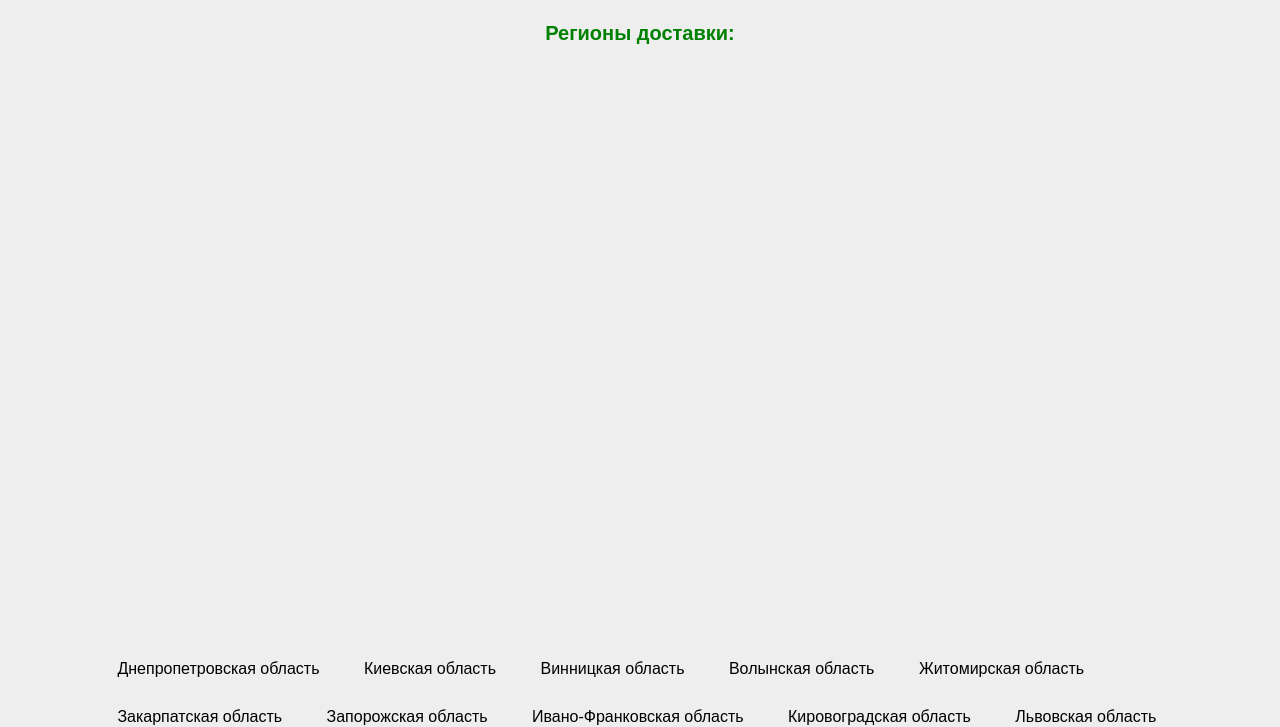
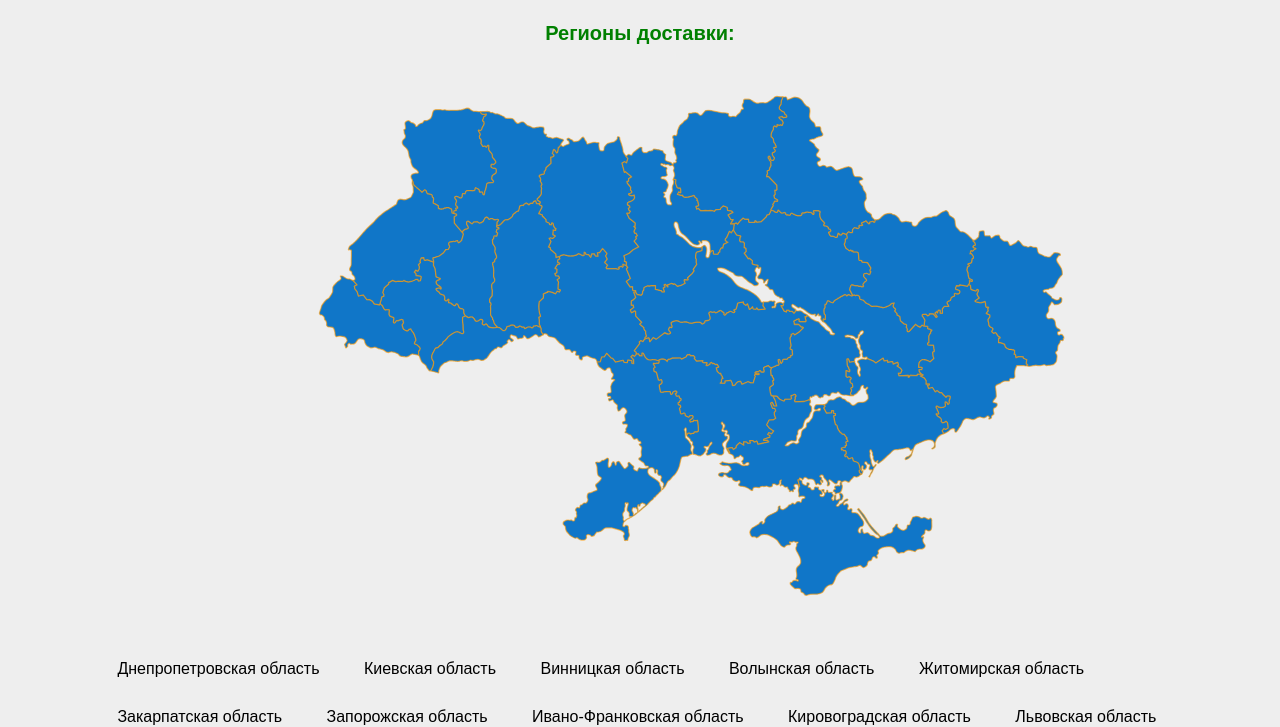
Before and after one commit to lex-dp/Likopack, a plain HTML site: page links/map.html in a window 1280 px wide. Shown: the part 82-809 px from the top of the page. Drawn offline with Linux system fonts and the light colour scheme; files that its build step writes are made by us from their sources.

Commit message:
REady to show

```diff
--- a/links/map.html
+++ b/links/map.html
@@ -5,11 +5,11 @@
   <title>Map</title>
   <meta name="viewport" content="width=device-width">
   <link rel="stylesheet" href="http://fortawesome.github.io/Font-Awesome/assets/font-awesome/css/font-awesome.css">
-  <link href="../jqvmap-ukraine/css/jqvmap.css" rel="stylesheet">
+  <link href="../mapUkraine/css/jqvmap.css" rel="stylesheet">
   <link rel="stylesheet"  href="../styles/css/styles.css">
   <script src="../js/jquery-1.11.3.min.js"></script>
-  	<script src="../jqvmap-ukraine/js/jqvmap.js"></script>
-	<script src="../jqvmap-ukraine/js/ukraine.ru.js"></script>
+  	<script src="../mapUkraine/js/jqvmap.js"></script>
+	<script src="../mapUkraine/js/ukraine.ru.js"></script>
   <script src="../js/settingsOfUkraineMap.js"></script>
   <script src="../js/scripts.js"></script>
  </head>
```
